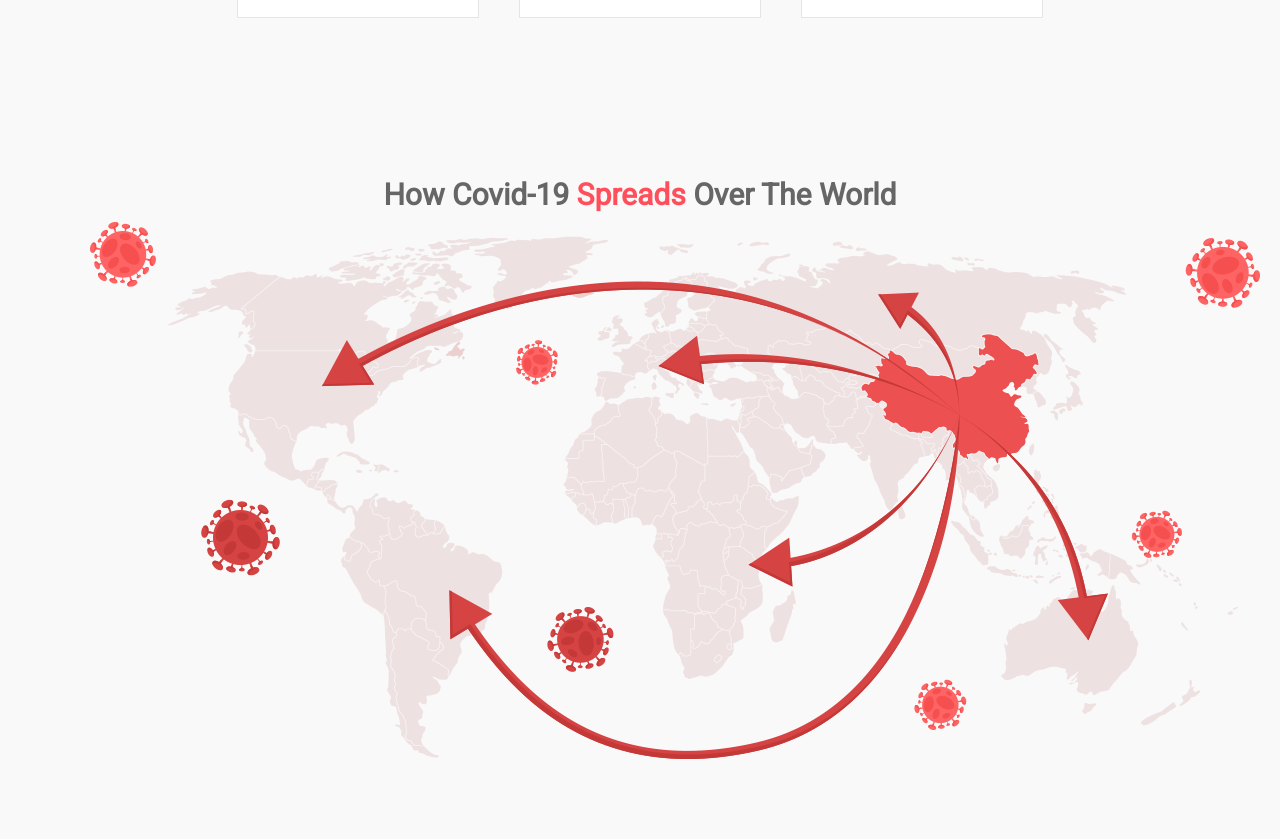
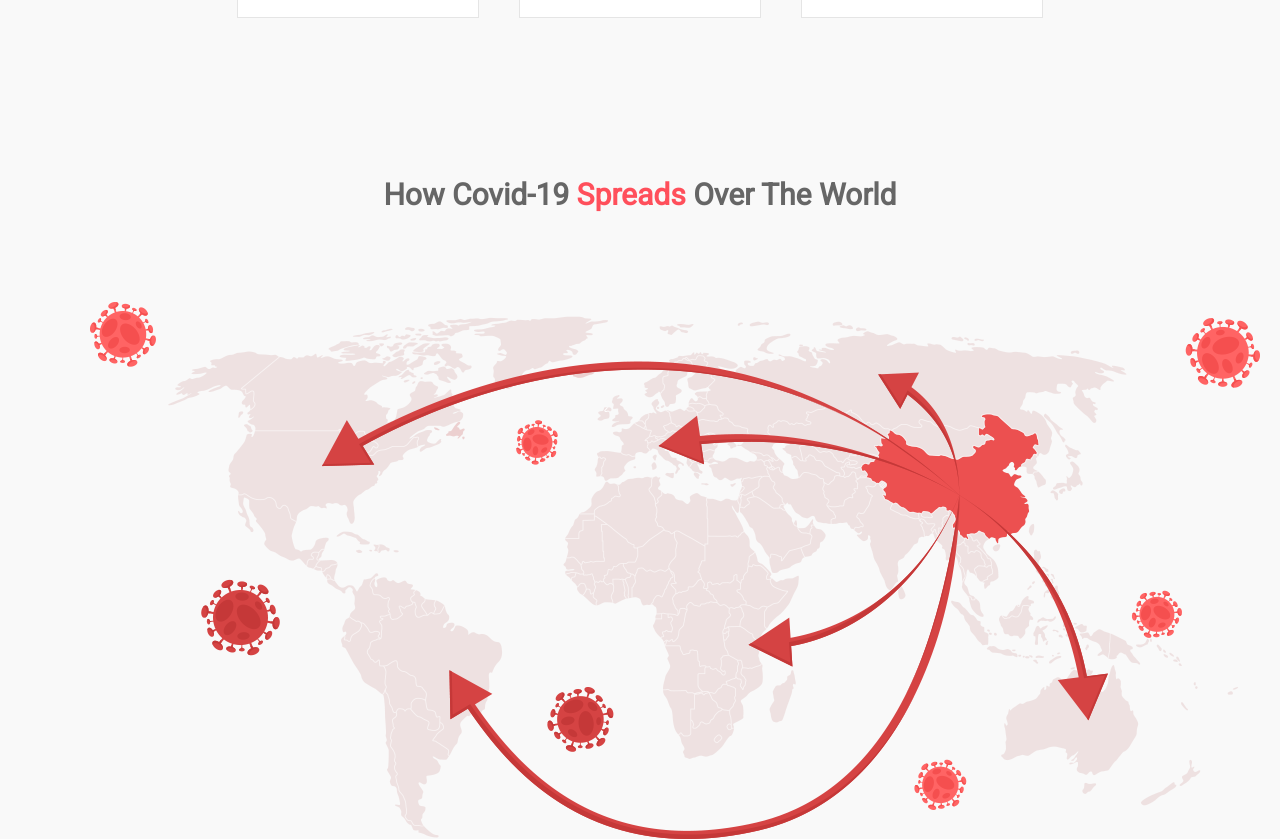
Before and after one commit to arnavunique/Covid-19-Website, a plain HTML site: page index.html in a window 1280 px wide. Shown: the part 4228-5067 px from the top of the page. Drawn offline with nearby package versions, Linux system fonts and the light colour scheme; files whose address does not match are found by name.

Commit message:
Update style.css

```diff
--- a/style.css
+++ b/style.css
@@ -355,7 +355,7 @@ header .navbar ul li a:hover{
 }
 
 .spread .image{
-    height: 10rx;
+    height: 10vh;
     width:100%;
     background-size: cover;
     background-position: center;
```
